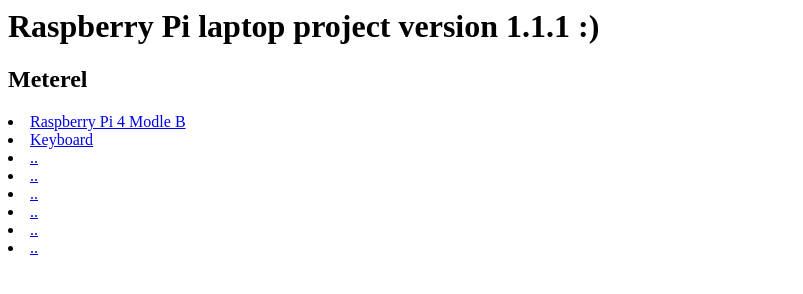
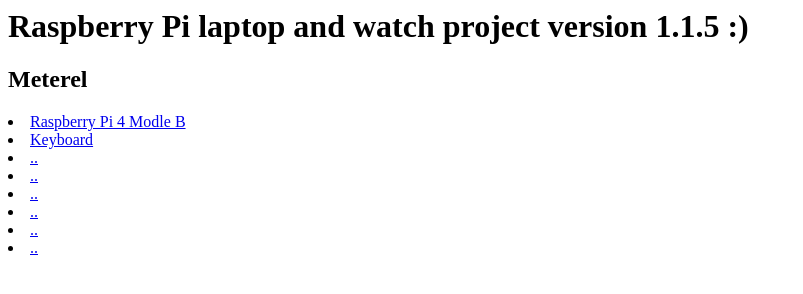
Before and after one commit to poderman/Raspberry-pi-laptop, a plain HTML site: page public/index.html in a window 1280 px wide. Shown: the whole page, without its empty margins (0-803 px from the left). Drawn offline with Linux system fonts and the light colour scheme.

Commit message:
Update index.html

```diff
--- a/public/index.html
+++ b/public/index.html
@@ -1,4 +1,4 @@
-<h1 >Raspberry Pi laptop project version 1.1.1 :) </h1>
+<h1 >Raspberry Pi laptop and watch project version 1.1.5 :) </h1>
 
 
 <h2 >Meterel </h2>
```
